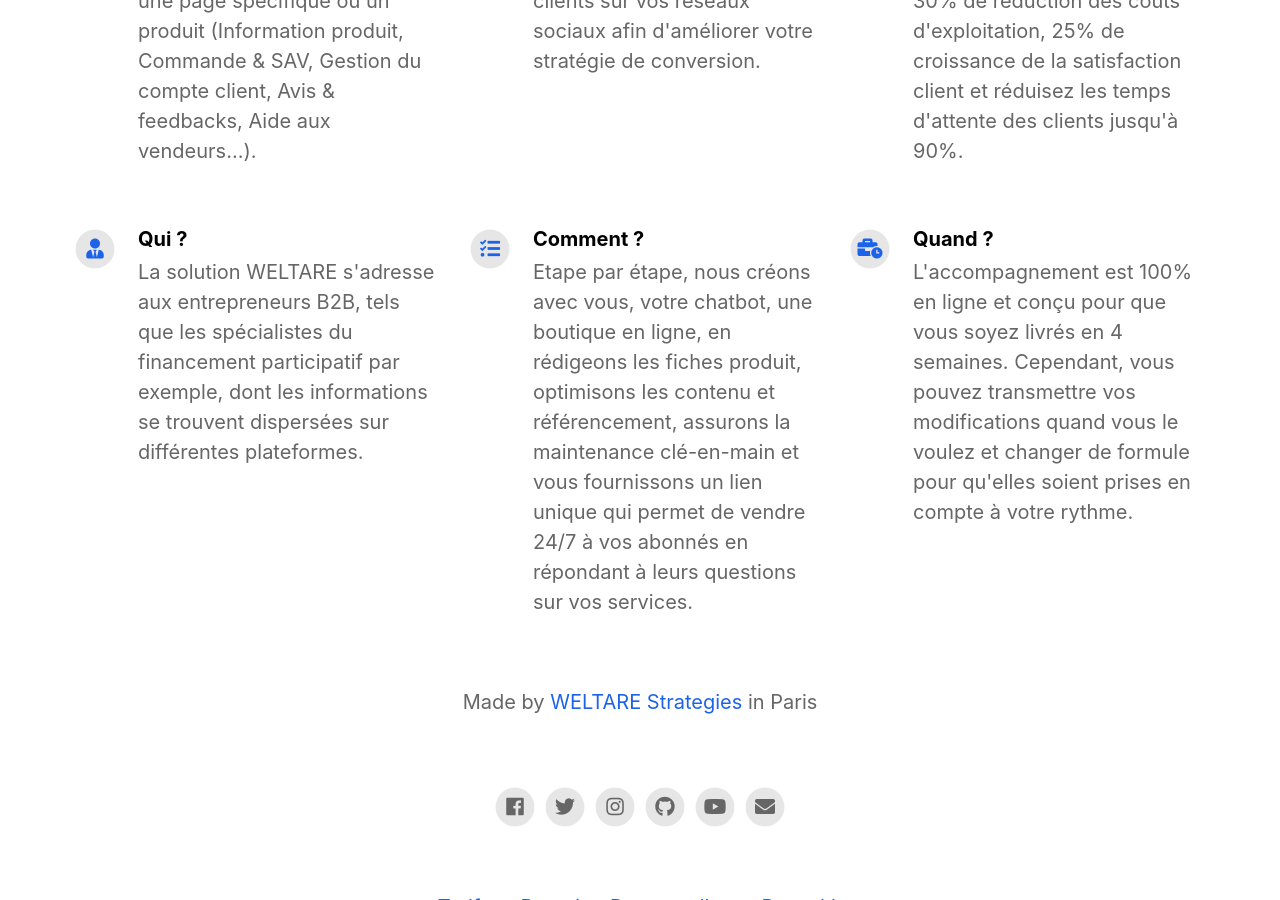
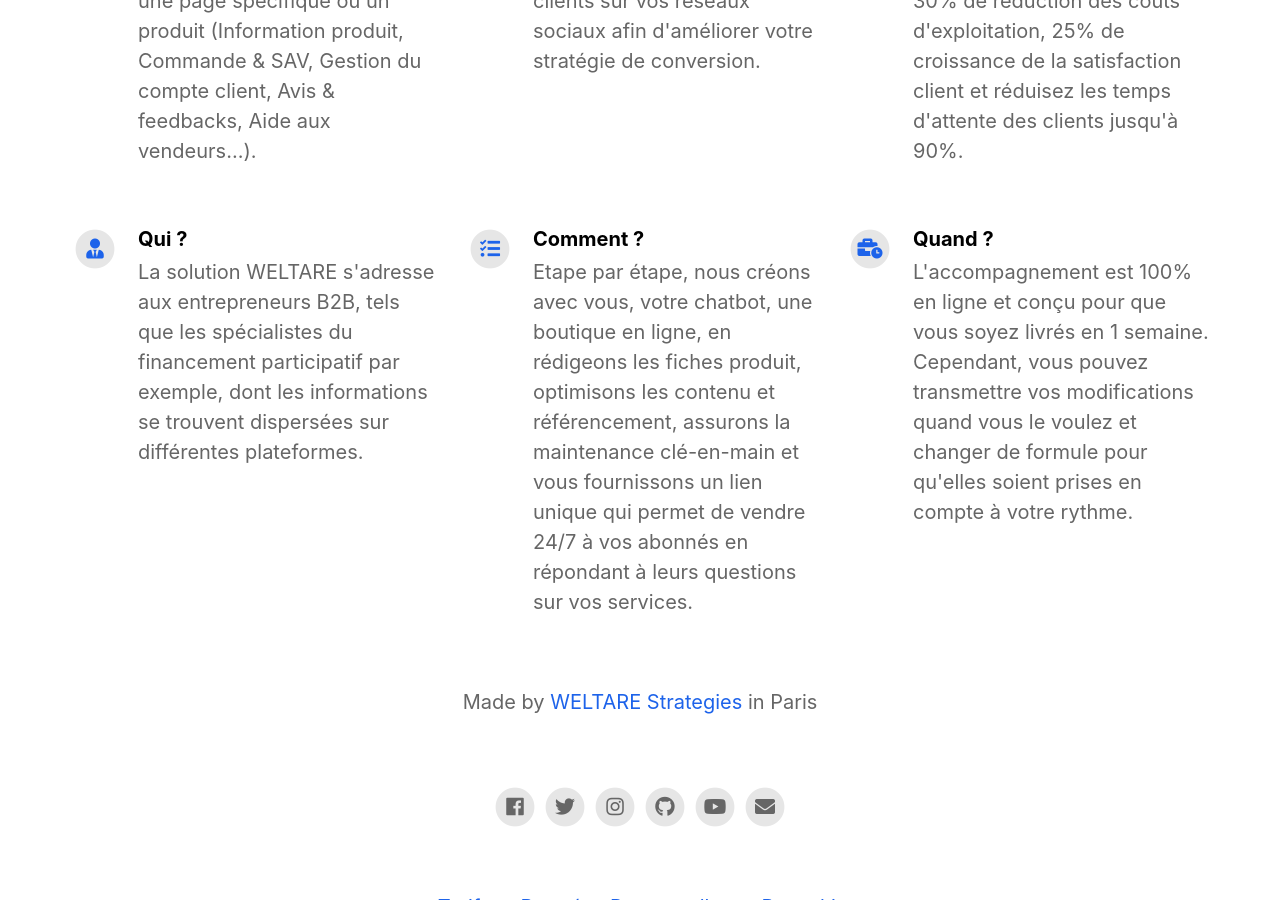
Before and after one commit to weltare/strategies, a Jekyll site: the page built from index.html, in a window 1280 px wide and 900 px high, scrolled down 1276 px. Built offline with Jekyll 4.4.1, drawn with Linux system fonts in a browser that asks for light colours; nearby versions of some CDN libraries.

Commit message:
Update _config.yml: 1 semaine
L'accompagnement est 100% en ligne et conçu pour que vous soyez livrés en 1 semaine

```diff
--- a/_config.yml
+++ b/_config.yml
@@ -56,7 +56,7 @@ features                                  :
     fontawesome_icon_name                 : tasks
 
   - title                                 : Quand ?
-    description                           : L'accompagnement est 100% en ligne et conçu pour que vous soyez livrés en 4 semaines. Cependant, vous pouvez transmettre vos modifications quand vous le voulez et changer de formule pour qu'elles soient prises en compte à votre rythme.
+    description                           : L'accompagnement est 100% en ligne et conçu pour que vous soyez livrés en 1 semaine. Cependant, vous pouvez transmettre vos modifications quand vous le voulez et changer de formule pour qu'elles soient prises en compte à votre rythme.
     fontawesome_icon_name                 : business-time
 
   - title                                 : # Smart App Banner
```
